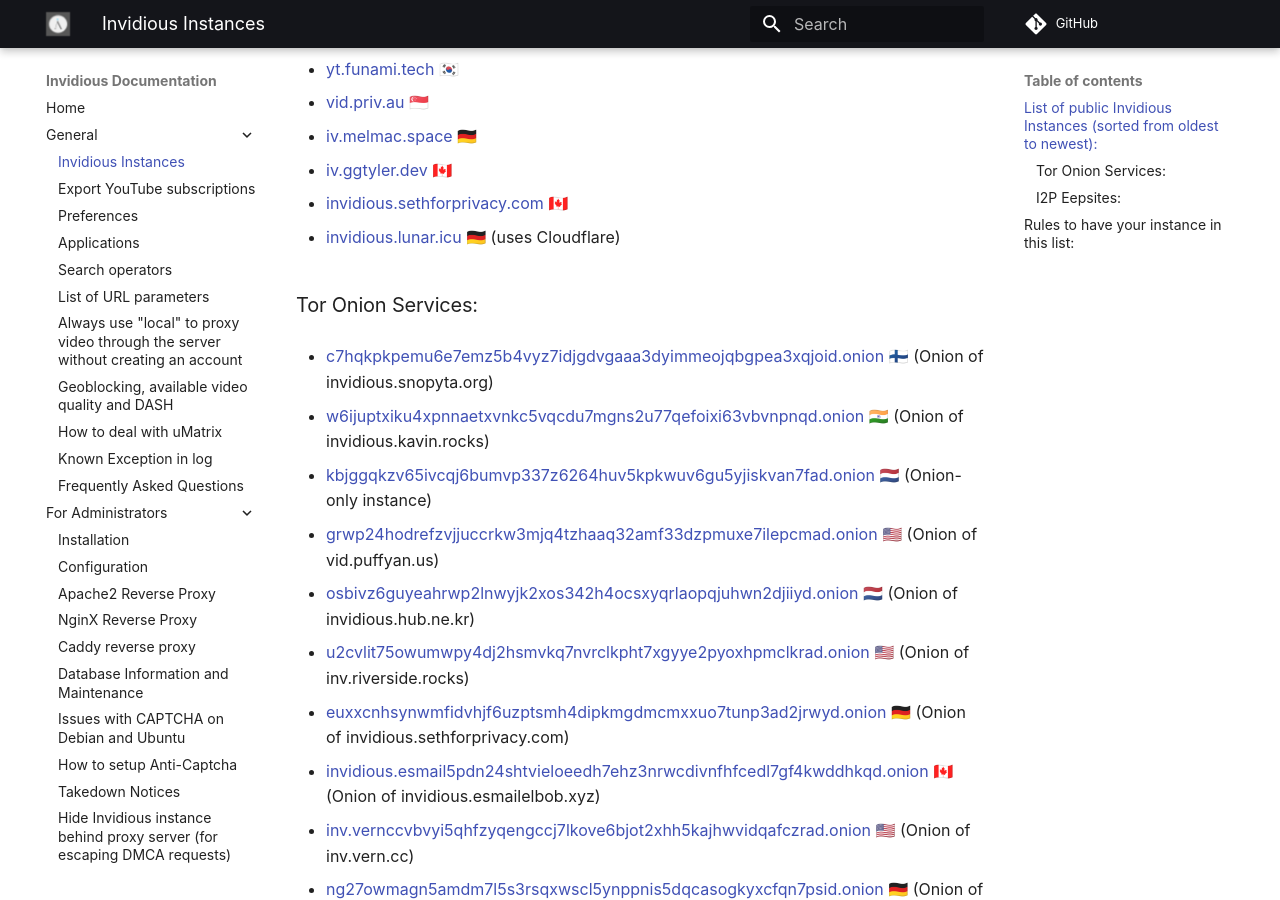
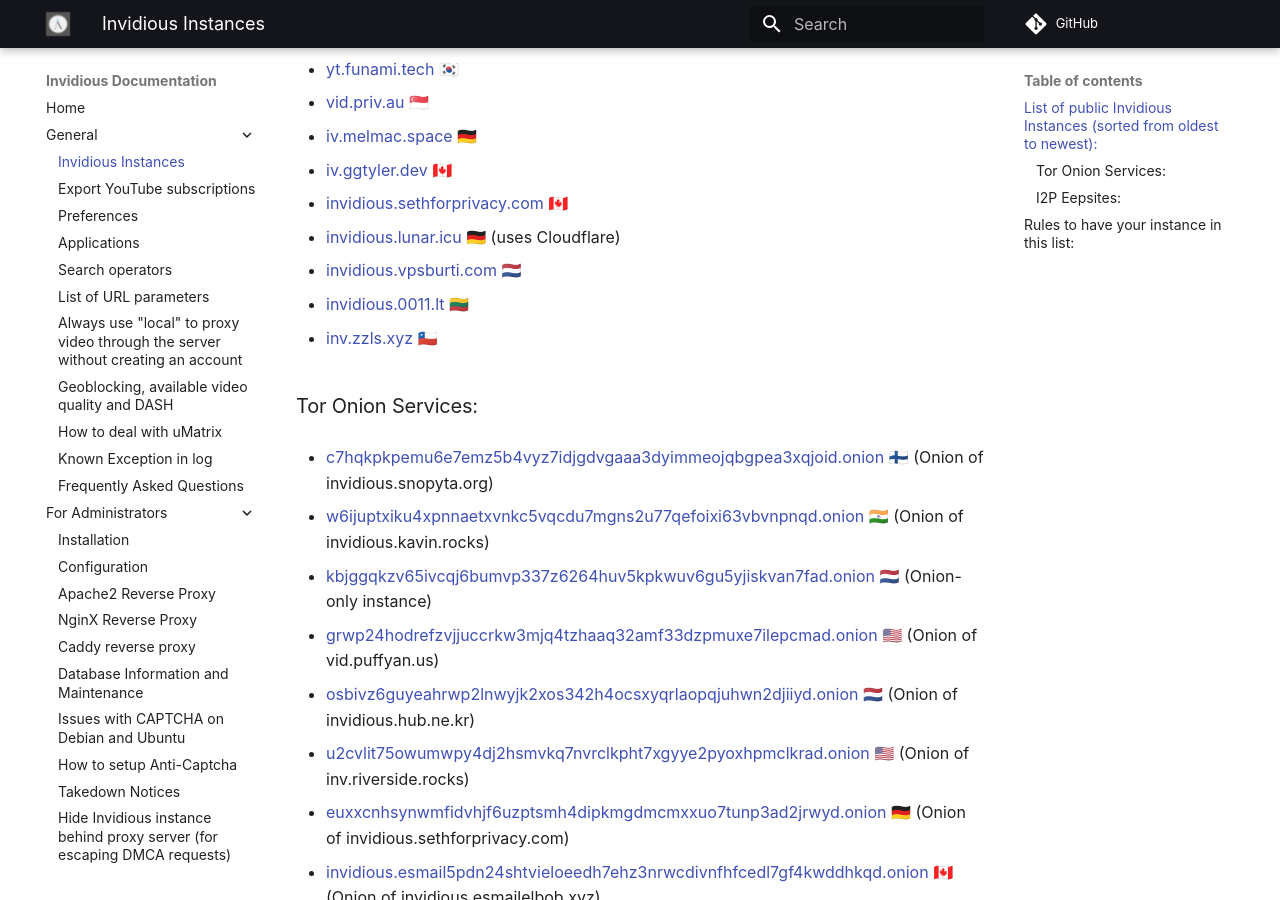
Before and after one commit to iv-org/documentation, an MkDocs documentation site: the page built from docs/instances.md, in a window 1280 px wide and 900 px high, scrolled down 1045 px. Built offline with MkDocs 1.6.1 and Material for MkDocs 9.7.7, drawn with Linux system fonts in a browser that asks for light colours; comment, search, counter and statistics services are not loaded.

Commit message:
add multiples instances
closes #340
closes #330
closes #352

```diff
--- a/docs/instances.md
+++ b/docs/instances.md
@@ -53,6 +53,12 @@
 * [invidious.sethforprivacy.com](https://invidious.sethforprivacy.com) 🇨🇦
 
 * [invidious.lunar.icu](https://invidious.lunar.icu) 🇩🇪 (uses Cloudflare)
+
+* [invidious.vpsburti.com](https://invidious.vpsburti.com) 🇳🇱
+
+* [invidious.0011.lt](https://invidious.0011.lt) 🇱🇹
+
+* [inv.zzls.xyz](https://inv.zzls.xyz) 🇨🇱
 
 ### Tor Onion Services:
 * [c7hqkpkpemu6e7emz5b4vyz7idjgdvgaaa3dyimmeojqbgpea3xqjoid.onion](http://c7hqkpkpemu6e7emz5b4vyz7idjgdvgaaa3dyimmeojqbgpea3xqjoid.onion) 🇫🇮 (Onion of invidious.snopyta.org)
```
